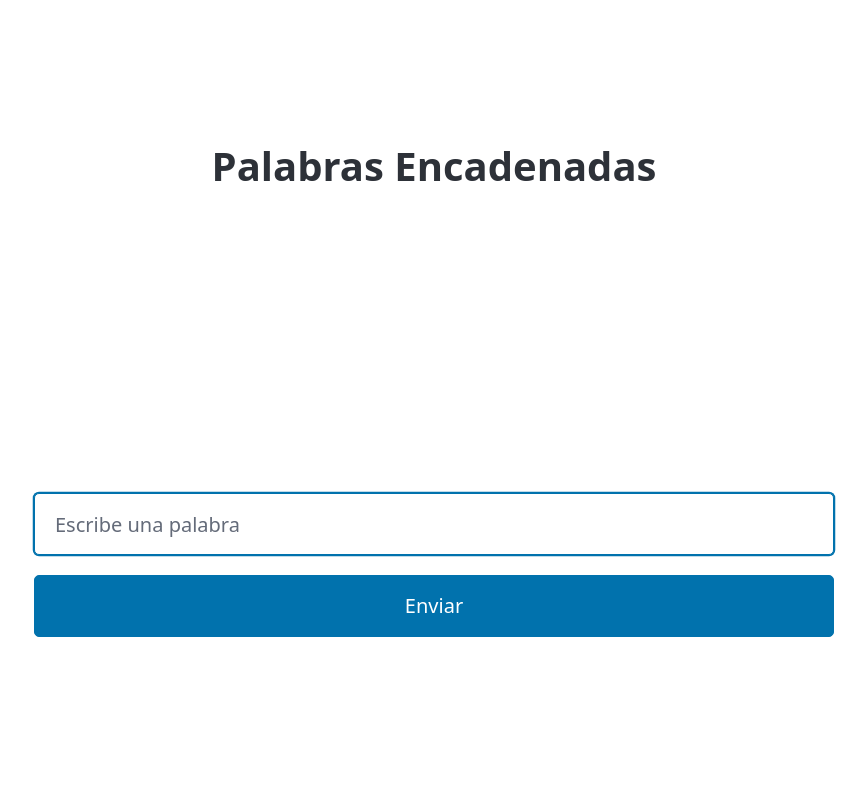
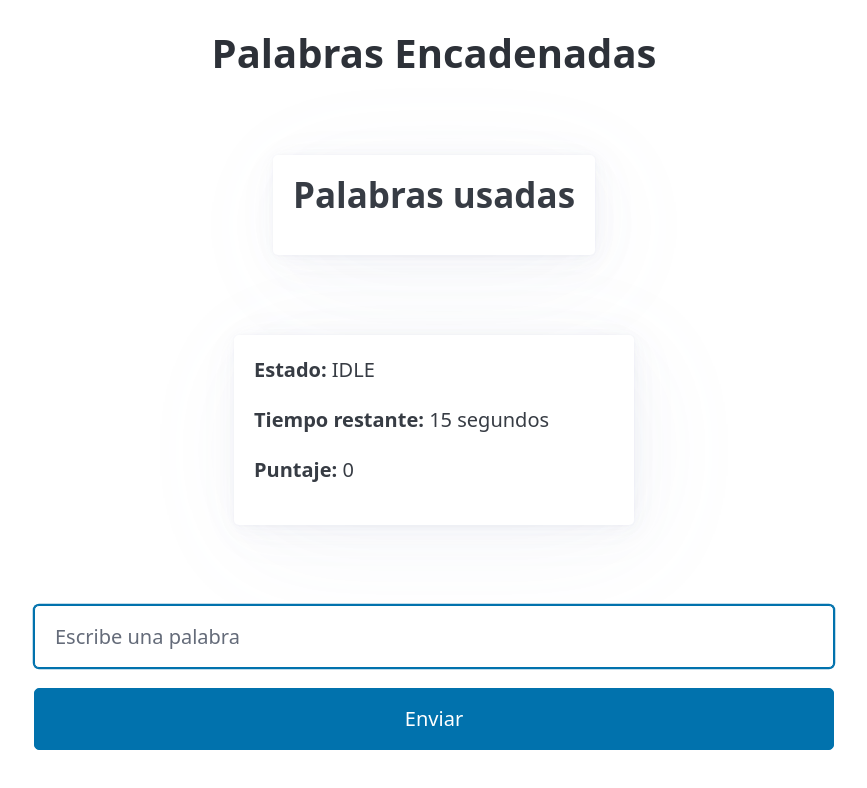
Before and after one commit to leotroche/unq-ui-leonardo-troche-trabajo-final, a React (Vite) app: page / in a window 1280 px wide. Shown: the top 788 px of the page, without its empty margins (206-1073 px from the left). Built offline with nearby package versions, Linux system fonts and the light colour scheme.

Commit message:
feat: implement game timer and display game status, score, and used words

```diff
--- a/src/App.tsx
+++ b/src/App.tsx
@@ -1,5 +1,6 @@
 import { useReducer, useState } from 'react'
 
+import { useTimer } from './hooks/useTimer'
 import { gameReducer, initialState } from './reducers/gameReducer'
 import { checkWordExists } from './services/wordService'
 import { followsChain, isWordUsed } from './utils/gameValidations'
@@ -9,6 +10,11 @@ export function App() {
   const [game, dispatch] = useReducer(gameReducer, initialState)
   const [value, setValue] = useState('')
   const [isLoading, setIsLoading] = useState(false)
+
+  useTimer({
+    enabled: game.status === 'PLAYING',
+    onTick: () => dispatch({ type: 'TICK' }),
+  })
 
   const handleSubmit = async (evt: React.SubmitEvent<HTMLFormElement>) => {
     evt.preventDefault()
@@ -53,6 +59,27 @@ export function App() {
     <main className="container">
       <h1>Palabras Encadenadas</h1>
 
+      <article>
+        <h2>Palabras usadas</h2>
+        <ul>
+          {game.words.map((word, index) => (
+            <li key={index}>{word}</li>
+          ))}
+        </ul>
+      </article>
+
+      <article style={{ width: '400px' }}>
+        <p>
+          <strong>Estado:</strong> {game.status}
+        </p>
+        <p>
+          <strong>Tiempo restante:</strong> {game.timeLeft} segundos
+        </p>
+        <p>
+          <strong>Puntaje:</strong> {game.score}
+        </p>
+      </article>
+
       <form onSubmit={handleSubmit} style={{ width: '100%', maxWidth: '800px' }}>
         <input
           name="word"
--- a/src/reducers/gameReducer.ts
+++ b/src/reducers/gameReducer.ts
@@ -1,18 +1,26 @@
+type GameStatus = 'IDLE' | 'PLAYING' | 'GAME_OVER'
+
 type GameError = 'ALREADY_USED' | 'INVALID_CHAIN' | 'INVALID_WORD' | 'SERVER_ERROR'
 
 interface GameState {
+  status: GameStatus
   words: string[]
   score: number
+  timeLeft: number
   error: GameError | null
 }
 
 type GameAction =
   | { type: 'ADD_WORD'; payload: string }
-  | { type: 'SET_ERROR'; payload: GameError | null }
+  | { type: 'SET_ERROR'; payload: GameError }
+  | { type: 'TICK' }
+  | { type: 'RESET_GAME' }
 
 export const initialState: GameState = {
+  status: 'IDLE',
   words: [],
   score: 0,
+  timeLeft: 15,
   error: null,
 }
 
@@ -22,9 +30,11 @@ export function gameReducer(state: GameState, action: GameAction): GameState {
       const word = action.payload
       return {
         ...state,
+        status: 'PLAYING',
         words: [...state.words, word],
         score: state.score + word.length,
         error: null,
+        timeLeft: 15,
       }
     }
     case 'SET_ERROR': {
@@ -33,6 +43,17 @@ export function gameReducer(state: GameState, action: GameAction): GameState {
         error: action.payload,
       }
     }
+    case 'TICK': {
+      const nextTimeLeft = state.timeLeft - 1
+      return {
+        ...state,
+        status: nextTimeLeft <= 0 ? 'GAME_OVER' : state.status,
+        timeLeft: Math.max(0, nextTimeLeft),
+      }
+    }
+    case 'RESET_GAME': {
+      return initialState
+    }
     default: {
       return state
     }
```
